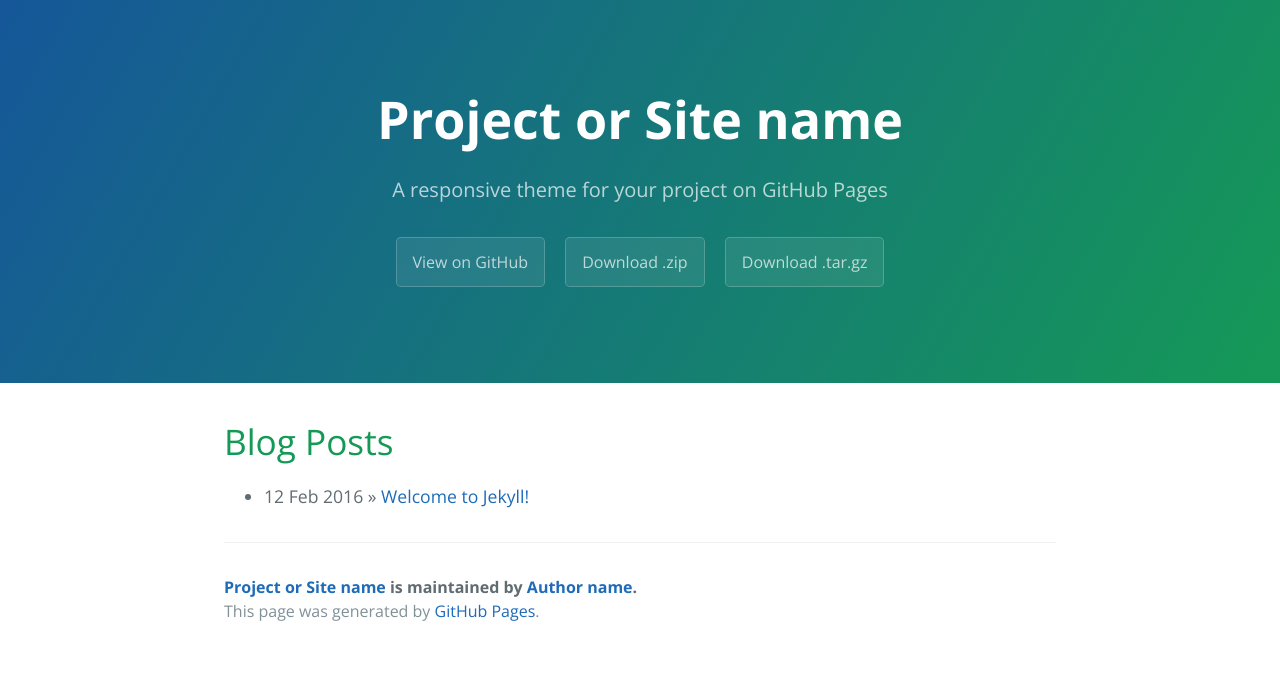
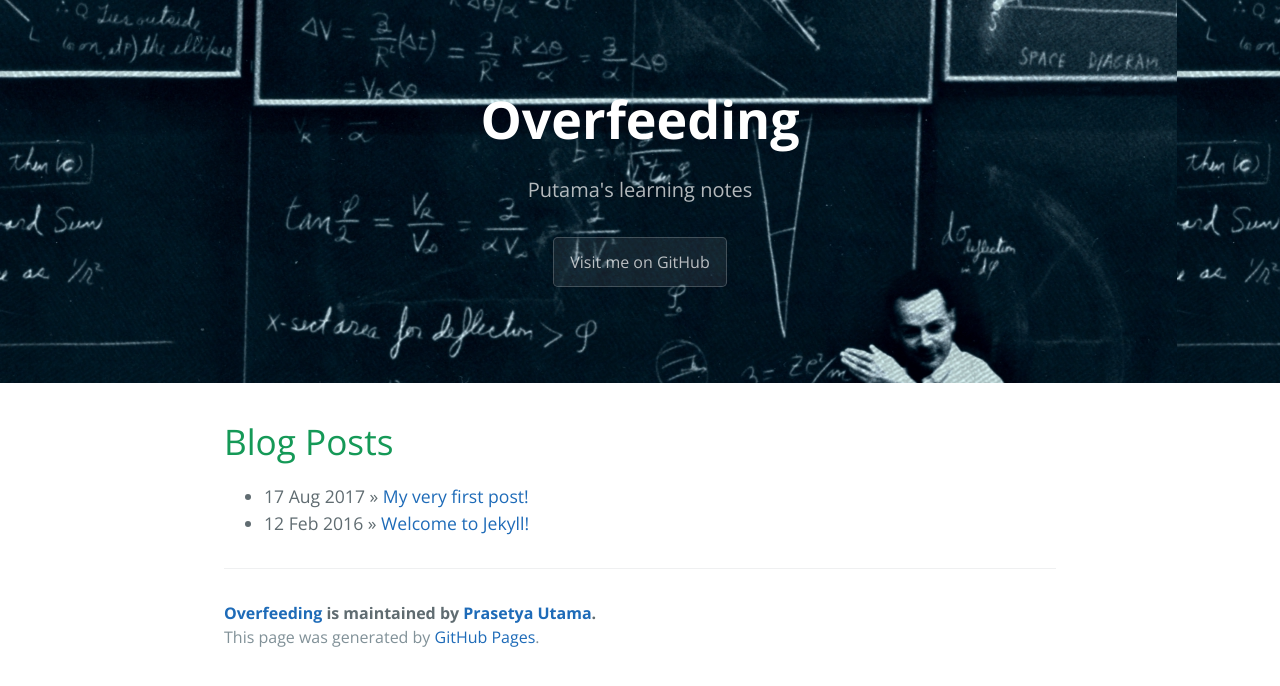
Before and after one commit to putama/putama.github.io, a Jekyll site: the page built from index.html, in a window 1280 px wide. Shown: the top 686 px of the page. Built offline with Jekyll 4.4.1, drawn with Linux system fonts in a browser that asks for light colours; the list of posts is cut into pages by our own code.

Commit message:
basic conf

```diff
--- a/_config.yml
+++ b/_config.yml
@@ -1,13 +1,13 @@
 # Setup
-title:        Project or Site name
-tagline:      A responsive theme for your project on GitHub Pages
+title:        Overfeeding
+tagline:      Putama's learning notes
 baseurl:      ""
 paginate:     1
 
 # About/contact
 author:
-  name:       Author name
-  url:        http://yourhomepage.com
+  name:       Prasetya Utama
+  url:        http://putama.github.io
 
 # Gems
 gems:
--- a/_includes/head.html
+++ b/_includes/head.html
@@ -6,4 +6,5 @@
   <link rel="stylesheet" href="{{ site.baseurl }}/css/normalize.css">
   <link href='https://fonts.googleapis.com/css?family=Open+Sans:400,700' rel='stylesheet' type='text/css'>
   <link rel="stylesheet" href="{{ site.baseurl }}/css/cayman.css">
+  <link rel="icon" type="image/png" href="/resource/robot.png">
 </head>
--- a/_includes/page-header.html
+++ b/_includes/page-header.html
@@ -1,7 +1,5 @@
 <section class="page-header">
   <h1 class="project-name">{{ site.title }}</h1>
   <h2 class="project-tagline">{{ site.tagline }}</h2>
-  <a href="#" class="btn">View on GitHub</a>
-  <a href="#" class="btn">Download .zip</a>
-  <a href="#" class="btn">Download .tar.gz</a>
+  <a href="https://github.com/putama" class="btn">Visit me on GitHub</a>
 </section>
--- a/css/cayman.css
+++ b/css/cayman.css
@@ -139,7 +139,8 @@ a:hover { text-decoration: underline; }
 @media screen and (max-width: 42em) { .btn { display: block; width: 100%; padding: 0.75rem; font-size: 0.9rem; }
   .btn + .btn { margin-top: 1rem; margin-left: 0; } }
 
-.page-header { color: #fff; text-align: center; background-color: #159957; background-image: linear-gradient(120deg, #155799, #159957); }
+/*.page-header { color: #fff; text-align: center; background-color: #159957; background-image: linear-gradient(120deg, #155799, #159957); }*/
+.page-header { color: #fff; text-align: center; background-color: #159957; background-image: url("../resource/feynmanedit.jpg"); }
 @media screen and (min-width: 64em) { .page-header { padding: 5rem 6rem; } }
 @media screen and (min-width: 42em) and (max-width: 64em) { .page-header { padding: 3rem 4rem; } }
 @media screen and (max-width: 42em) { .page-header { padding: 2rem 1rem; } }
```
Also changed, not shown: _posts/2017-08-17-first-post.markdown (added, +24 -0 lines), resource/feynmanedit.jpg (added), resource/robot.png (added), 2 other files.
